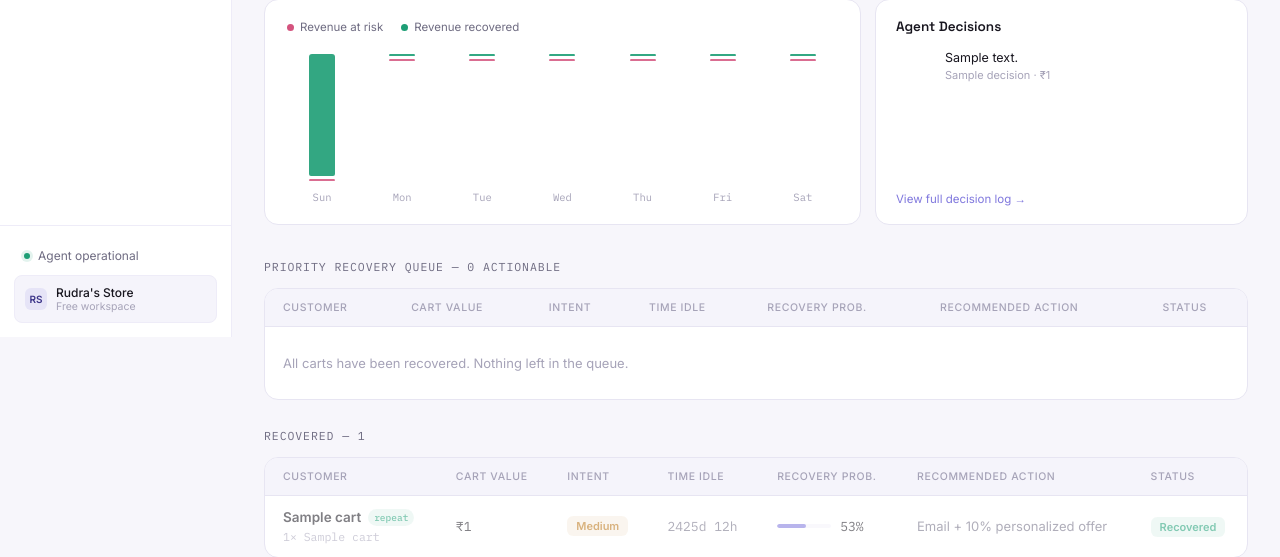
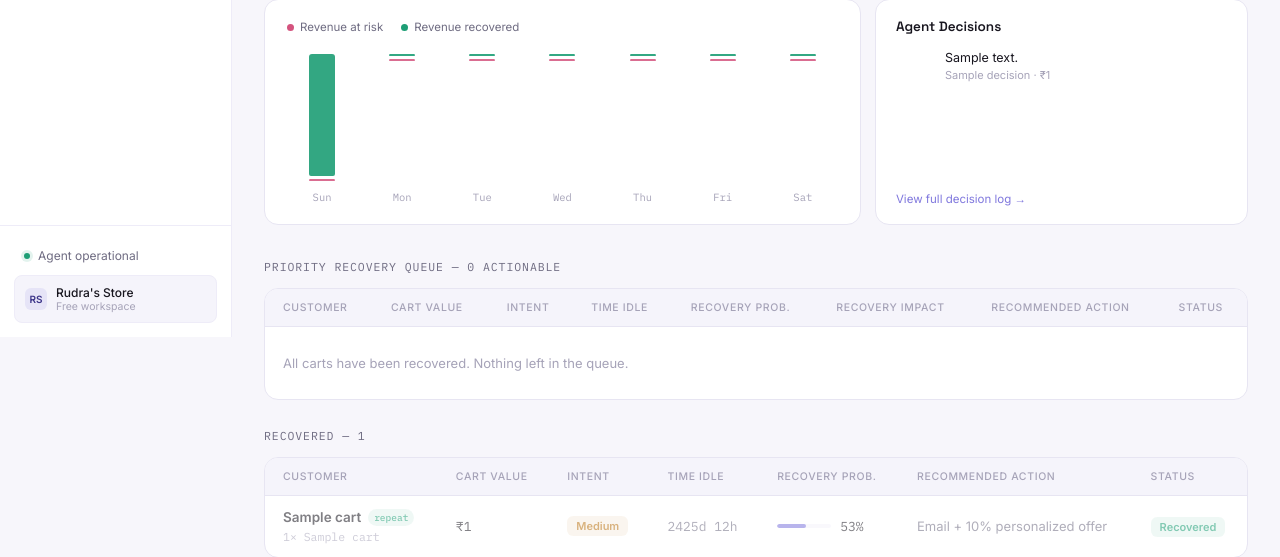
Before and after one commit to Ruddy2310/smart-cart-recovery-agent, a Flask app: page /dashboard in a window 1280 px wide. Shown: the part 463-1020 px from the top of the page. Run offline with Flask 3, Linux system fonts and the light colour scheme; tables that the repository leaves empty hold one stand-in row (values such as "Sample post").

Commit message:
feat: add recovery impact to priority queue

```diff
--- a/templates/dashboard.html
+++ b/templates/dashboard.html
@@ -122,6 +122,7 @@
         <th>Intent</th>
         <th>Time idle</th>
         <th>Recovery prob.</th>
+        <th>Recovery impact</th>
         <th>Recommended action</th>
         <th>Status</th>
       </tr>
@@ -143,12 +144,13 @@
               <span class="mono">{{ cart.probability }}%</span>
             </div>
           </td>
+          <td class="mono impact-cell">{{ cart.estimated_recoverable|inr }}</td>
           <td class="text-muted">{{ cart.action_text }}</td>
           <td><span class="status-chip status-{{ cart.status }}">{{ cart.status|capitalize }}</span></td>
         </tr>
         {% endfor %}
       {% else %}
-        <tr><td colspan="7" style="padding:28px 18px; color:var(--text-dim); font-size:13px;">All carts have been recovered. Nothing left in the queue.</td></tr>
+        <tr><td colspan="8" style="padding:28px 18px; color:var(--text-dim); font-size:13px;">All carts have been recovered. Nothing left in the queue.</td></tr>
       {% endif %}
     </tbody>
   </table>
@@ -317,6 +319,7 @@
   .prob-cell{ display:flex; align-items:center; gap:9px; }
   .prob-bar{ width: 54px; height:4px; border-radius:3px; background: var(--surface-2); overflow:hidden; }
   .prob-fill{ height:100%; background: var(--coral); border-radius:3px; }
+  .impact-cell{ color: var(--emerald); font-weight: 600; }
 
   .status-chip{ font-size: 11px; font-weight:600; padding:3px 9px; border-radius:6px; }
   .status-abandoned{ color: var(--rose); background: var(--rose-dim); }
```
